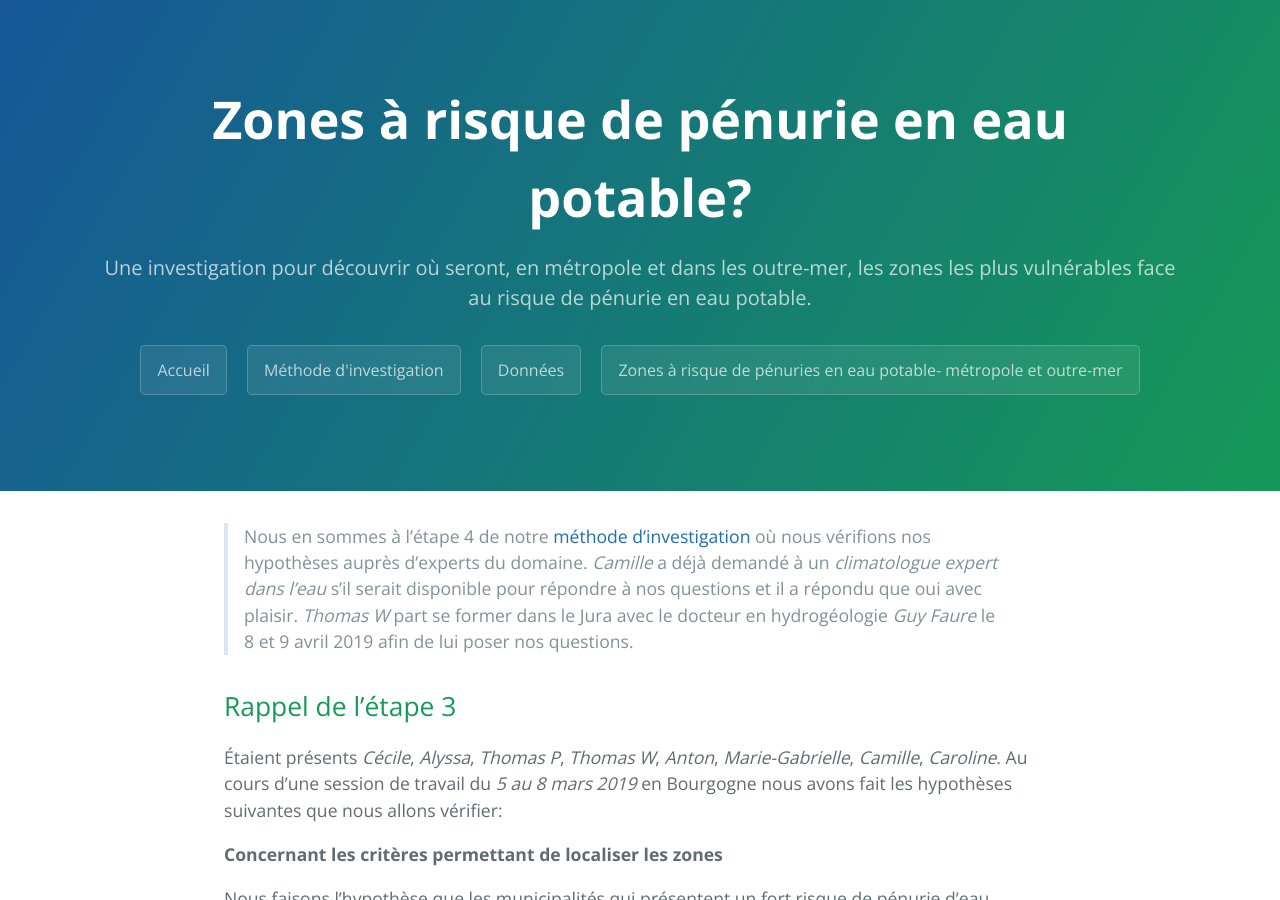
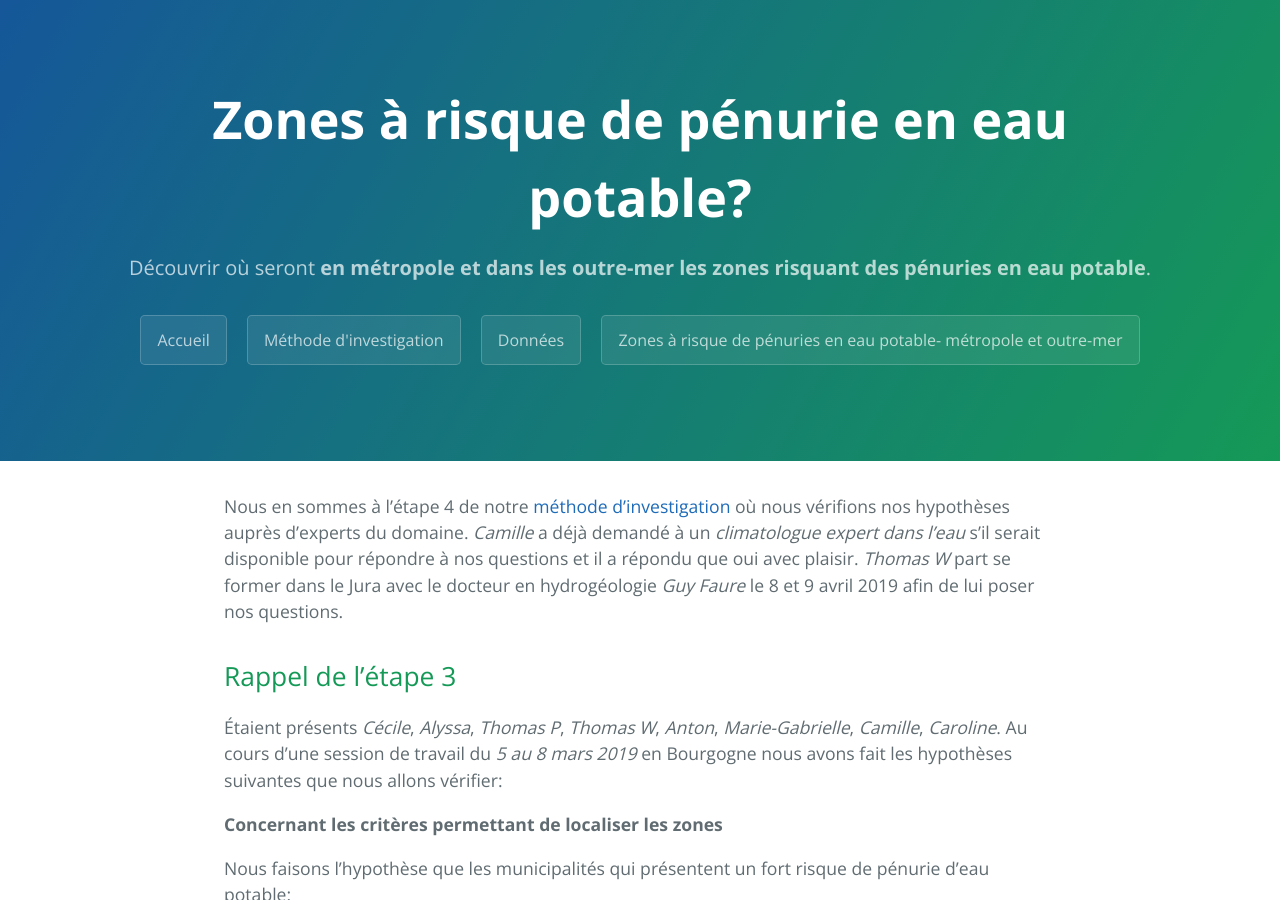
Before and after one commit to secheresses/Ancien-site, a Jekyll site: the page built from pages/risques-penurie-eau.md, in a window 1280 px wide and 900 px high. Built offline with Jekyll 4.4.1, drawn with Linux system fonts in a browser that asks for light colours.

Commit message:
Update risques-penurie-eau.md

```diff
--- a/pages/risques-penurie-eau.md
+++ b/pages/risques-penurie-eau.md
@@ -1,11 +1,11 @@
 ---
 layout: default
 title: Zones à risque de pénurie en eau potable?
-description: Une investigation pour découvrir où seront, en métropole et dans les outre-mer, les zones les plus vulnérables face au risque de pénurie en eau potable.
+description: Découvrir où seront <strong>en métropole et dans les outre-mer les zones risquant des pénuries en eau potable</strong>.
 permalink: /risques-penurie-eau
 ---
 
-> Nous en sommes à l'étape 4 de notre [méthode d'investigation](../methode) où nous vérifions nos hypothèses auprès d'experts du domaine. *Camille* a déjà demandé à un *climatologue expert dans l'eau* s'il serait disponible pour répondre à nos questions et il a répondu que oui avec plaisir. *Thomas W* part se former dans le Jura avec le docteur en hydrogéologie *Guy Faure* le 8 et 9 avril 2019 afin de lui poser nos questions.
+Nous en sommes à l'étape 4 de notre [méthode d'investigation](../methode) où nous vérifions nos hypothèses auprès d'experts du domaine. *Camille* a déjà demandé à un *climatologue expert dans l'eau* s'il serait disponible pour répondre à nos questions et il a répondu que oui avec plaisir. *Thomas W* part se former dans le Jura avec le docteur en hydrogéologie *Guy Faure* le 8 et 9 avril 2019 afin de lui poser nos questions.
 
 Rappel de l'étape 3
 ---
```
